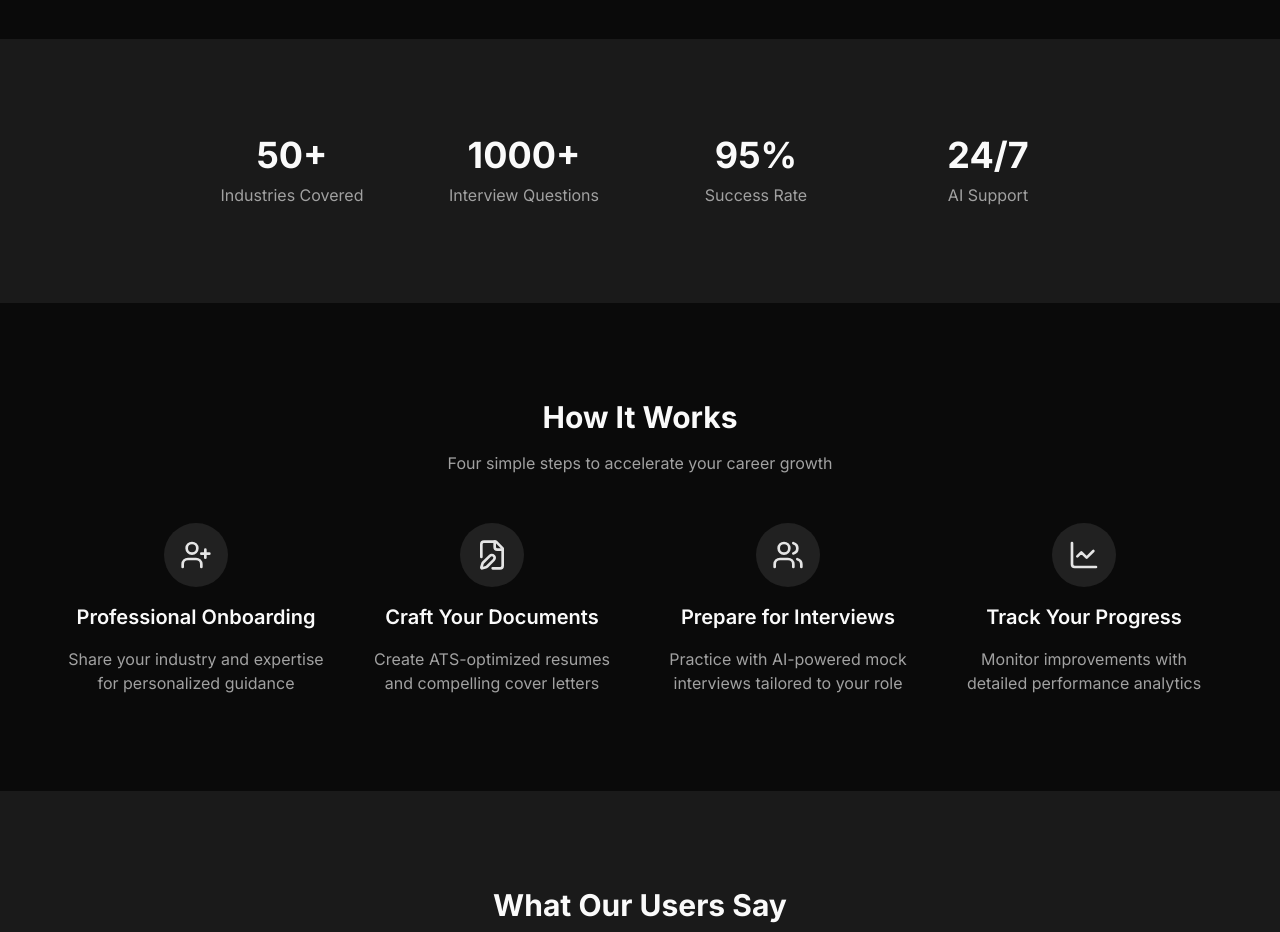
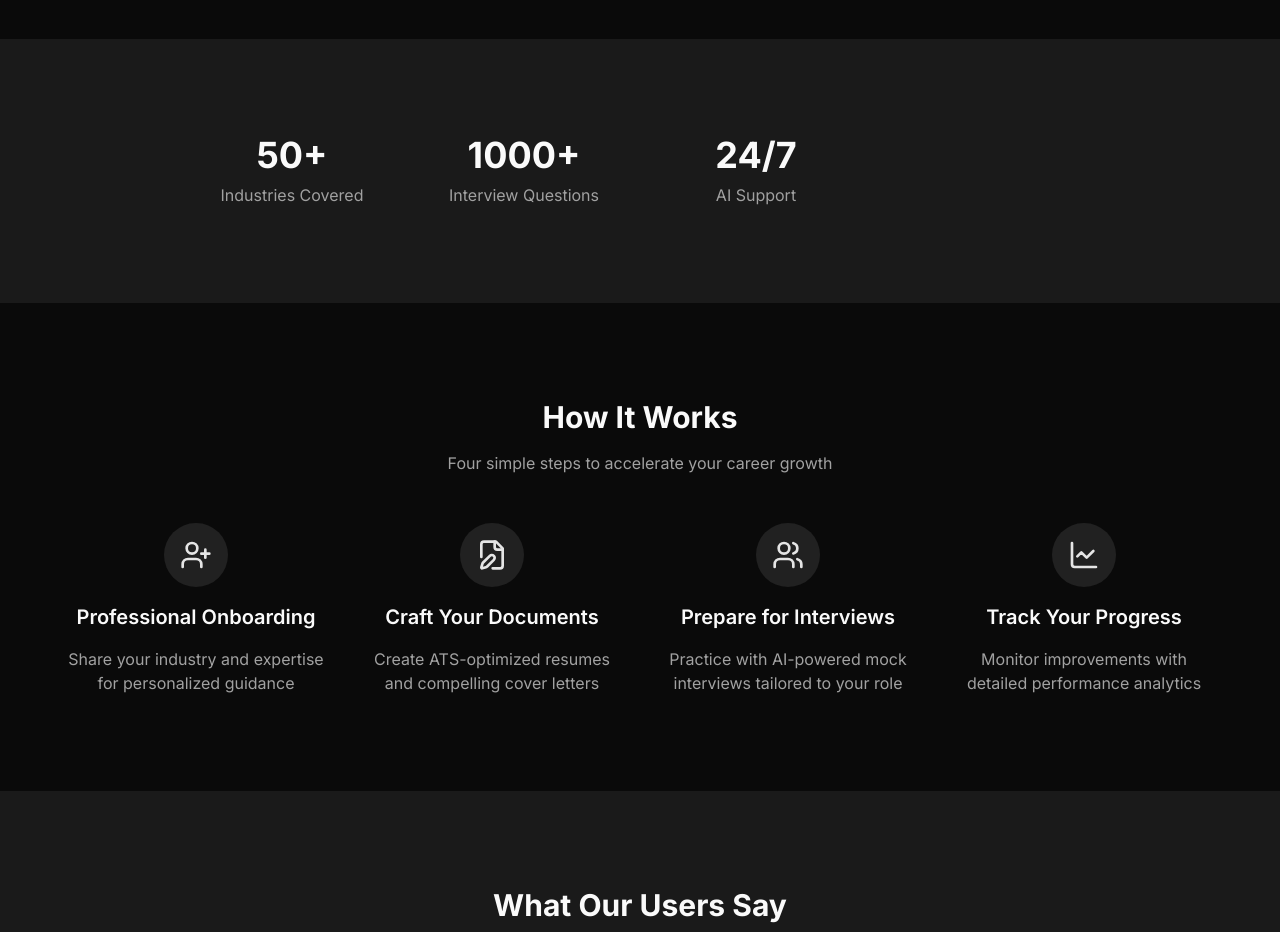
Before and after one commit to Saanvi019/Pathwise, a Next.js app: page / in a window 1280 px wide. Shown: the part 1840-2772 px from the top of the page. Built offline with nearby package versions, Linux system fonts and the light colour scheme; no server answers.

Commit message:
Remove success rate display from page
Removed success rate section from the page.

```diff
--- a/app/page.jsx
+++ b/app/page.jsx
@@ -53,10 +53,7 @@ export default function  Home() {
               <h3 className="text-4xl font-bold">1000+</h3>
               <p className="text-muted-foreground">Interview Questions</p>
             </div>
-            <div className="flex flex-col items-center justify-center space-y-2">
-              <h3 className="text-4xl font-bold">95%</h3>
-              <p className="text-muted-foreground">Success Rate</p>
-            </div>
+
             <div className="flex flex-col items-center justify-center space-y-2">
               <h3 className="text-4xl font-bold">24/7</h3>
               <p className="text-muted-foreground">AI Support</p>
```
